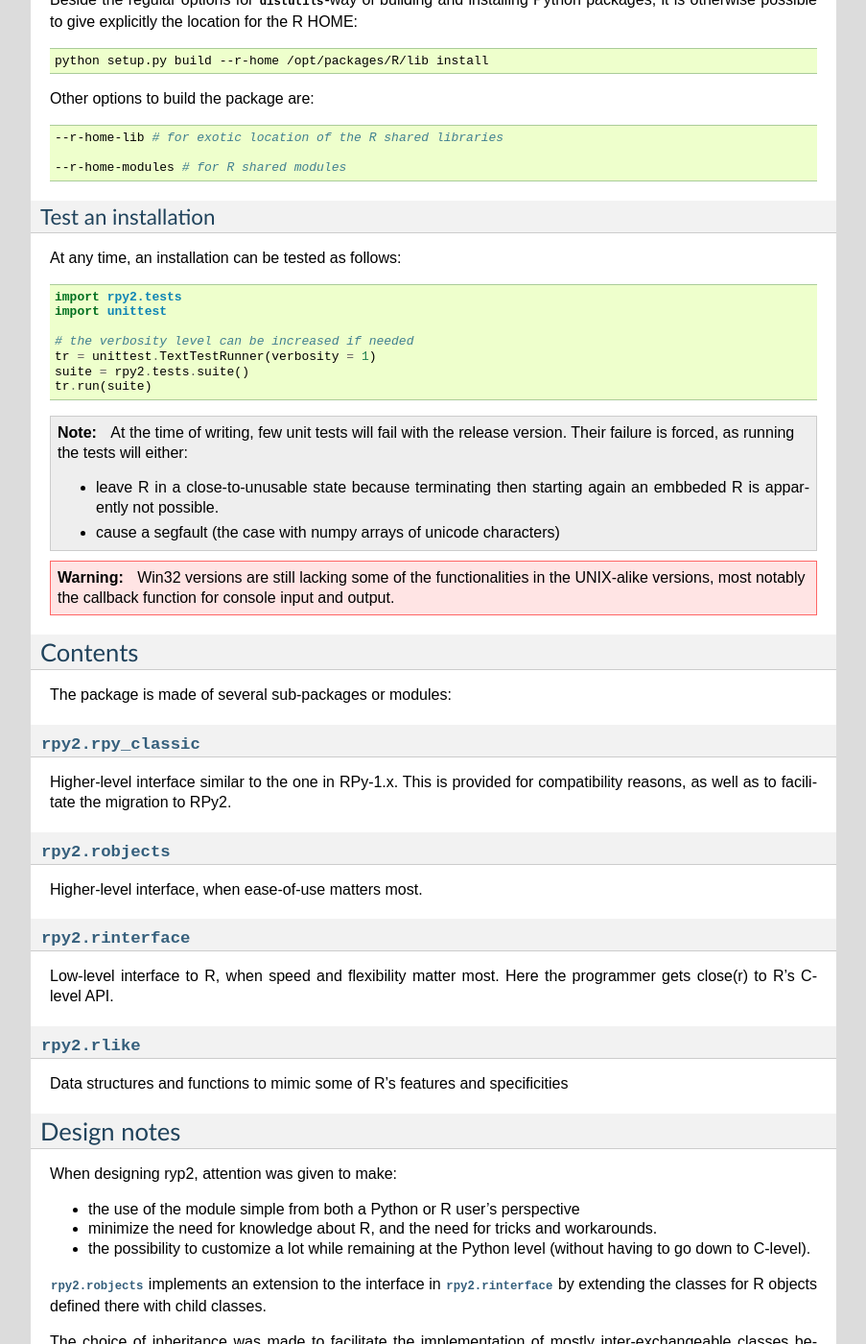
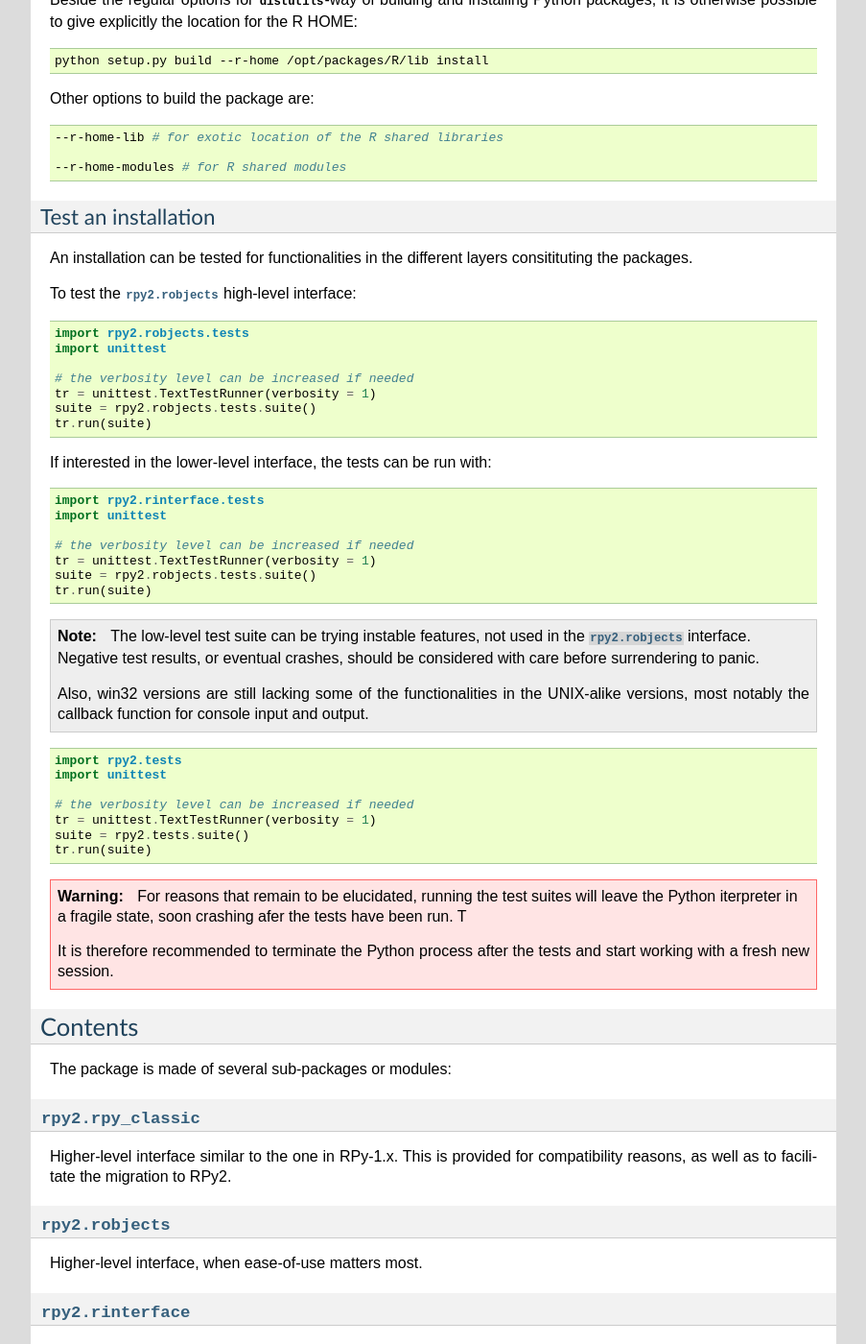
Before and after one commit to rpy2/rpy2, a Sphinx documentation site: the page built from doc/source/overview.rst, in a window 1280 px wide and 1400 px high, scrolled down 2398 px. Shown: the whole window at 96% size, without its empty margins (198-1101 px from the left). Built offline with Sphinx 7.4.7, drawn with Linux system fonts in a browser that asks for light colours; formulas are drawn with MathJax 3.

Commit message:
more doc: - ggplot2 example iwth geom_polygon and map - rewrote the section about testing the installation
--HG--
branch : version_2.1.x

```diff
--- a/doc/source/_static/demos/graphics.py
+++ b/doc/source/_static/demos/graphics.py
@@ -8,6 +8,7 @@
 rprint = robjects.globalenv.get("print")
 stats = importr('stats')
 grdevices = importr('grDevices')
+base = importr('base')
 #-- setup-end
 
 #-- setuplattice-begin
@@ -452,6 +453,26 @@
 # grdevices.dev_off()
 
 
+grdevices.png('../../_static/graphics_ggplot2map_polygon.png',
+              width = 512, height = 512)
+#-- ggplot2mappolygon-begin
+map = importr('maps')
+fr = ggplot2.map_data('france')
+
+# add a column indicating which region names have an "o".
+fr = fr.cbind(fr, has_o = base.grepl('o', fr.rx2("region"),
+                                     ignore_case = True))
+p = ggplot2.ggplot(fr) + \
+    ggplot2.geom_polygon(ggplot2.aes(x = 'long', y = 'lat',
+                                     group = 'group', fill = 'has_o'),
+                         col="black")
+p.plot()
+#-- ggplot2mappolygon-end
+grdevices.dev_off()
+
+
+
+
 grdevices.png('../../_static/graphics_grid.png',
               width = 512, height = 512)
 #-- grid-begin
@@ -506,6 +527,8 @@
 grdevices.dev_off()
 
 
+
+
 #---
 
 pp = gp + \
--- a/doc/source/overview.rst
+++ b/doc/source/overview.rst
@@ -196,7 +196,43 @@
 Test an installation
 --------------------
 
-At any time, an installation can be tested as follows:
+An installation can be tested for functionalities in the different layers consitituting
+the packages.
+
+To test the :mod:`rpy2.robjects` high-level interface:
+
+.. code-block:: python
+
+  import rpy2.robjects.tests
+  import unittest
+
+  # the verbosity level can be increased if needed
+  tr = unittest.TextTestRunner(verbosity = 1)
+  suite = rpy2.robjects.tests.suite()
+  tr.run(suite)
+
+If interested in the lower-level interface, the tests can be run with:
+
+.. code-block:: python
+
+  import rpy2.rinterface.tests
+  import unittest
+
+  # the verbosity level can be increased if needed
+  tr = unittest.TextTestRunner(verbosity = 1)
+  suite = rpy2.robjects.tests.suite()
+  tr.run(suite)
+
+.. note::
+
+  The low-level test suite can be trying instable features, not used in the :mod:`rpy2.robjects`
+  interface. Negative test results, or eventual crashes, should be considered with care before
+  surrendering to panic.
+
+  Also, win32 versions are still lacking some of the functionalities in the
+  UNIX-alike versions, most notably the callback function for console
+  input and output.
+
 
 .. code-block:: python
 
@@ -208,24 +244,14 @@
   suite = rpy2.tests.suite()
   tr.run(suite)
 
-.. note::
-
-   At the time of writing, few unit tests will fail with
-   the release version. Their failure is forced, as running
-   the tests will either:
-
-   * leave R in a close-to-unusable state because terminating
-     then starting again an embbeded R is apparently not possible.
-
-   * cause a segfault (the case with numpy arrays of unicode
-     characters)
-
-
 .. warning::
 
-   Win32 versions are still lacking some of the functionalities in the
-   UNIX-alike versions, most notably the callback function for console
-   input and output.
+  For reasons that remain to be elucidated, running the test suites will leave the Python
+  iterpreter in a fragile state, soon crashing afer the tests have been run. T
+
+  It is therefore recommended to terminate the Python process after the tests and start
+  working with a fresh new session.
+
 
 Contents
 ========
```
Also changed, not shown: doc/source/graphics.rst (+10 -0 lines), doc/source/_static/graphics_ggplot2withgrid.png.
